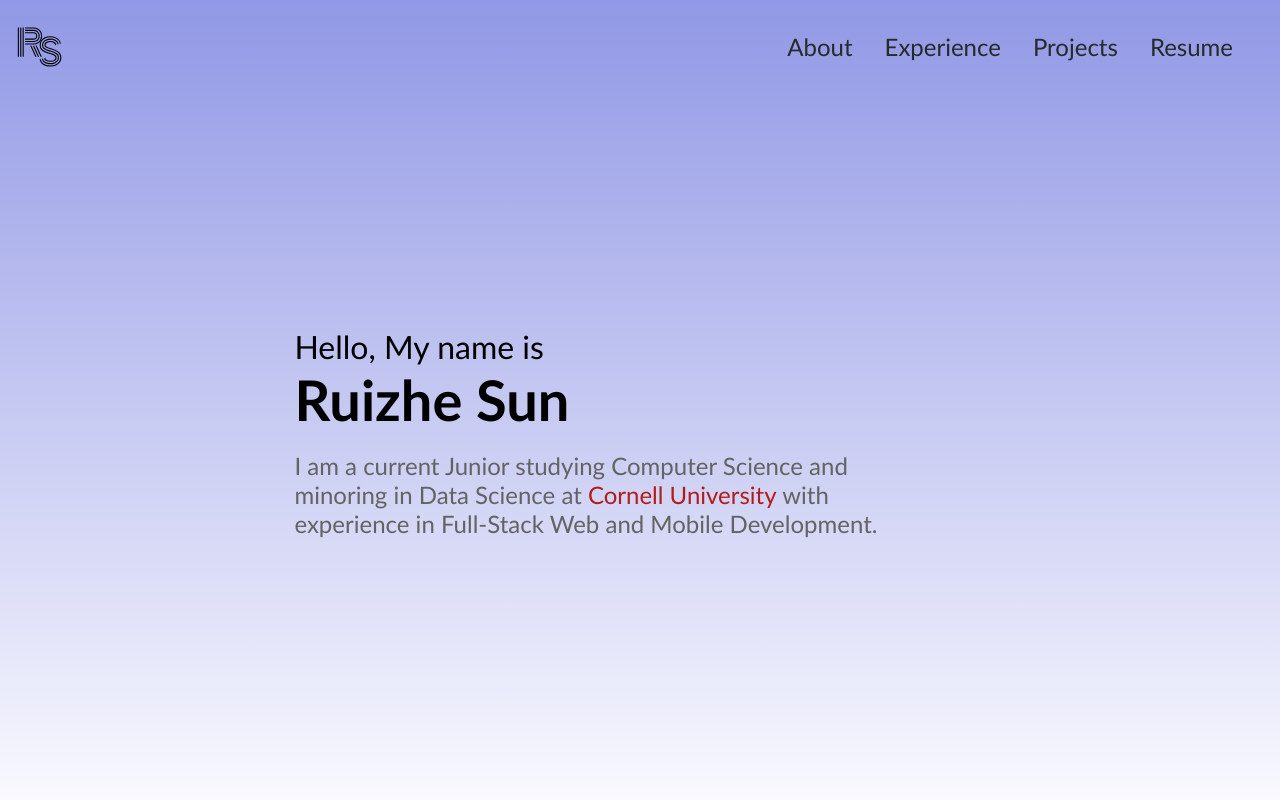
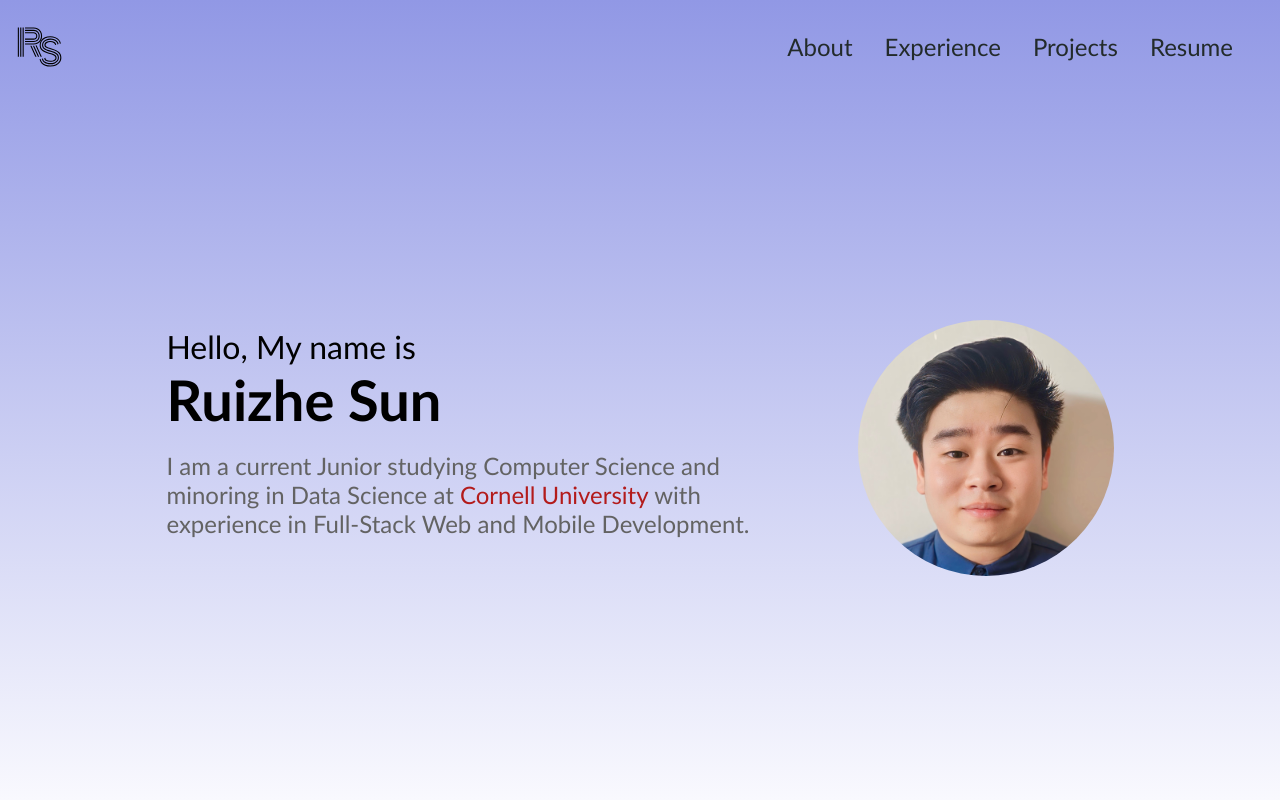
Before and after one commit to rs929/ruizhesun, a React (Create React App) app: page / in a window 1280 px wide. Shown: the top 800 px of the page. Built offline with nearby package versions, Linux system fonts and the light colour scheme.

Commit message:
Fixed Hero error

```diff
--- a/src/components/hero/hero.css
+++ b/src/components/hero/hero.css
@@ -8,7 +8,7 @@
     background: linear-gradient(#9198E5, #F9F9FE);
 }
 
-.hidden {
+.hidden2 {
     opacity: 0;
 }
 
--- a/src/components/hero/hero.js
+++ b/src/components/hero/hero.js
@@ -24,7 +24,7 @@ const Hero = () => {
                 <p className='introPara'>I am a current Junior studying Computer Science and minoring in Data Science at <span className='cornell'>Cornell University</span> with experience in Full-Stack Web and Mobile Development.</p>
                 <span className='experience1'></span>
             </div>
-            <img src={profileImage} alt='Profile' className={isHidden ? 'profile hidden' : 'profile shown'} onAnimationStart={unhide} />
+            <img src={profileImage} alt='Profile' className={isHidden ? 'profile hidden2' : 'profile shown'} onAnimationStart={unhide} />
 
         </section>
     )
```
